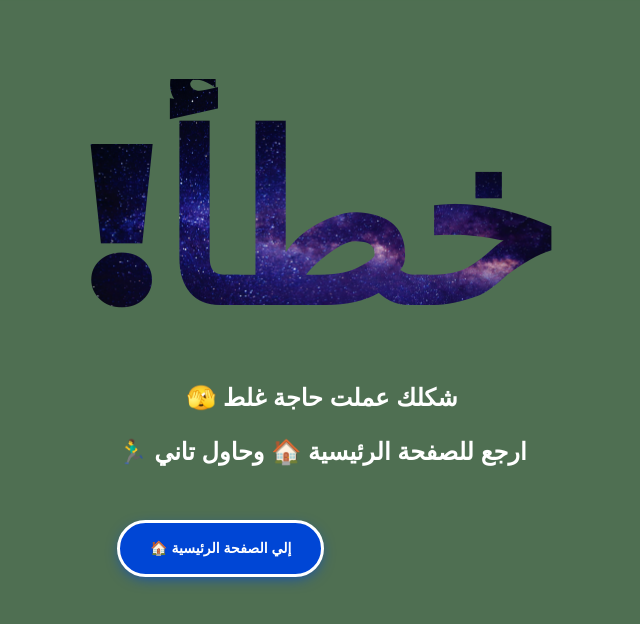
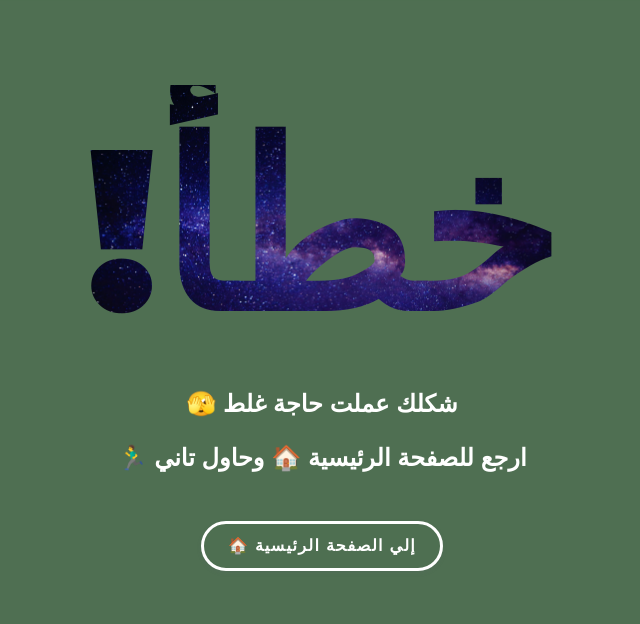
Before and after one commit to tariqhosny/Shabab-Elkhier, a Django app: template templates/errors/error.html in a window 1280 px wide. Shown: the part 72-696 px from the top of the page, without its empty margins (318-958 px from the left). Run offline with Django 4.2, Linux system fonts and the light colour scheme; the template is opened without the code that fills it, so the values that code supplies are empty; some libraries are stand-ins or nearby versions.

Commit message:
edit the error screen

```diff
--- a/templates/errors/error.html
+++ b/templates/errors/error.html
@@ -16,10 +16,10 @@
                     <h2 style="color:white">ارجع للصفحة الرئيسية 🏠 وحاول تاني 🏃‍♂️</h2>
                     <br>
                     <br>
-                    <div class="button navbar-brand">
-                        <a class="primary-btn left-navbar-button" href="/">
-                            إلي الصفحة الرئيسية 🏠
-                        </a>
+                    <div class="col-12">
+                        <div class="button text-center rounded-buttons">
+                        <button type="submit" name="submitForm" class="btn primary-btn rounded-full">إلي الصفحة الرئيسية 🏠</button>
+                        </div>
                     </div>
                 </div>
             </div>
```
